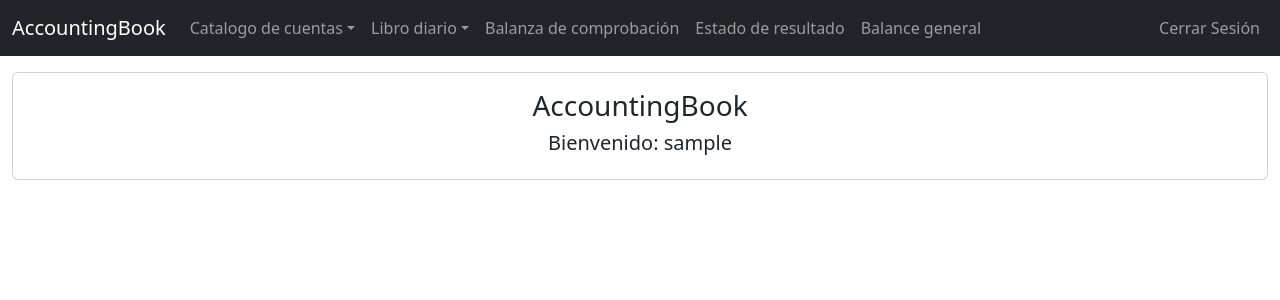
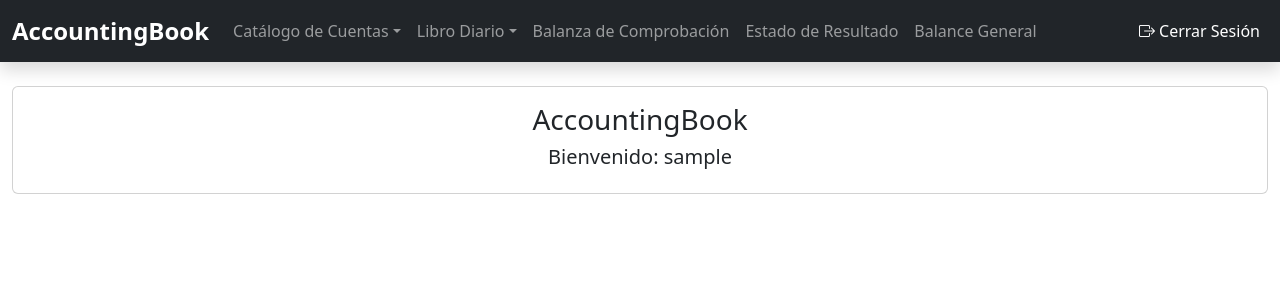
Before and after one commit to eugmerino/accountingbook, a Django app: page /home/ in a window 1280 px wide. Shown: the top 300 px of the page. Run offline with Django 4.2, Linux system fonts and the light colour scheme; the visitor is signed in with stand-in values (Sample User, id 1).

Commit message:
rebranding home

```diff
--- a/accountingbook/urls.py
+++ b/accountingbook/urls.py
@@ -21,5 +21,4 @@ urlpatterns = [
     path('admin/', admin.site.urls),
     path('',include('main.urls')),
     path('reports/', include('reports.urls')),
-
 ]
--- a/catalogue/urls.py
+++ b/catalogue/urls.py
@@ -2,5 +2,5 @@ from django.urls import path, include
 from . import views
 
 urlpatterns = [
-    path('cuentas',views.accountView),
+    path('cuentas',views.accountView, name="accounts"),
 ]
--- a/main/templates/base.html
+++ b/main/templates/base.html
@@ -6,60 +6,64 @@
   <meta charset="utf-8">
   <meta name="viewport" content="width=device-width, initial-scale=1">
   <link href="https://cdn.jsdelivr.net/npm/bootstrap@5.3.2/dist/css/bootstrap.min.css" rel="stylesheet">
+  <link href="https://cdn.jsdelivr.net/npm/bootstrap-icons/font/bootstrap-icons.css" rel="stylesheet">
   <script src="https://cdn.jsdelivr.net/npm/bootstrap@5.3.2/dist/js/bootstrap.bundle.min.js"></script>
 </head>
 
 <body>
-
-  <nav class="navbar navbar-expand-sm bg-dark navbar-dark">
+  <!-- Navbar -->
+  <nav class="navbar navbar-expand-lg navbar-dark bg-dark shadow">
     <div class="container-fluid">
-      <a class="navbar-brand" href="/home">AccountingBook</a>
+      <a class="navbar-brand fw-bold fs-4" href="{% url "home" %}">AccountingBook</a>
       <button class="navbar-toggler" type="button" data-bs-toggle="collapse" data-bs-target="#collapsibleNavbar">
         <span class="navbar-toggler-icon"></span>
       </button>
       <div class="collapse navbar-collapse" id="collapsibleNavbar">
-        <ul class="navbar-nav">
+        <ul class="navbar-nav me-auto">
+          <!-- Dropdown: Catálogo de Cuentas -->
           <li class="nav-item dropdown">
-            <a class="nav-link dropdown-toggle" href="#" role="button" data-bs-toggle="dropdown">Catalogo de cuentas</a>
+            <a class="nav-link dropdown-toggle" href="#" role="button" data-bs-toggle="dropdown">Catálogo de Cuentas</a>
             <ul class="dropdown-menu">
-              <li><a class="dropdown-item" href="/home/cuentas">Cuentas</a></li>
-              <li><a class="dropdown-item" href="#">Naturaleza de las cuentas</a></li>
+              <li><a class="dropdown-item" href="{% url "accounts" %}">Cuentas</a></li>
+              <li><a class="dropdown-item" href="#">Naturaleza de las Cuentas</a></li>
             </ul>
           </li>
+          <!-- Dropdown: Libro Diario -->
           <li class="nav-item dropdown">
-            <a class="nav-link dropdown-toggle" href="#" role="button" data-bs-toggle="dropdown">Libro diario</a>
+            <a class="nav-link dropdown-toggle" href="#" role="button" data-bs-toggle="dropdown">Libro Diario</a>
             <ul class="dropdown-menu">
               <li><a class="dropdown-item" href="#">Partidas</a></li>
-              <li><a class="dropdown-item" href="#">Partidas de ajuste</a></li>
+              <li><a class="dropdown-item" href="#">Partidas de Ajuste</a></li>
             </ul>
           </li>
+          <!-- Links adicionales -->
           <li class="nav-item">
-            <a class="nav-link" href="#">Balanza de comprobación</a>
+            <a class="nav-link" href="#">Balanza de Comprobación</a>
           </li>
           <li class="nav-item">
-            <a class="nav-link" href="#">Estado de resultado</a>
+            <a class="nav-link" href="#">Estado de Resultado</a>
           </li>
           <li class="nav-item">
-            <a class="nav-link" href="#">Balance general</a>
+            <a class="nav-link" href="#">Balance General</a>
           </li>
         </ul>
-
-        <!-- Nuevo dropdown a la derecha -->
+        <!-- Dropdown a la derecha -->
         <ul class="navbar-nav ms-auto">
           <li class="nav-item">
-            <a class="nav-link" href="/logout">Cerrar Sesión</a>
+            <a class="nav-link text-white" href="{% url "logout" %}"><i class="bi bi-box-arrow-right"></i> Cerrar Sesión</a>
           </li>
         </ul>
       </div>
     </div>
   </nav>
 
-
-  <div class="container-fluid mt-3">
+  <!-- Contenido principal -->
+  <div class="container-fluid mt-4">
     {% block content %}
     {% endblock %}
   </div>
 
+
 </body>
 
 </html>
--- a/main/urls.py
+++ b/main/urls.py
@@ -2,9 +2,9 @@ from django.urls import path, include
 from . import views
 
 urlpatterns = [
-    path('',views.start),
+    path('',views.start,name='start'),
     path('login/',views.signIn, name="login"),
     path('logout/',views.singOut, name="logout"),
     path('home/',views.dashBoard, name='home'),
-    path('home/',include('catalogue.urls'))
+    path('catalogo/',include('catalogue.urls'))
 ]
--- a/main/views.py
+++ b/main/views.py
@@ -8,7 +8,7 @@ from . import forms
 # Create your views here.
 def start(request):
     if request.method == 'POST':
-        return redirect('admin/')
+        return redirect('login')
     return render(request,'start.html')
 
 def signIn(request):
@@ -40,5 +40,5 @@ def dashBoard(request):
 def singOut(request):
     if request.method == 'POST':
         logout(request)
-        return redirect('login')
+        return redirect('start')
     return render(request,'logout.html')
```
Also changed, not shown: main/templates/login.html (+24 -24 lines), main/templates/logout.html (+8 -10 lines), main/templates/start.html (+14 -31 lines), main/static/img/libro-abierto.png (added).
